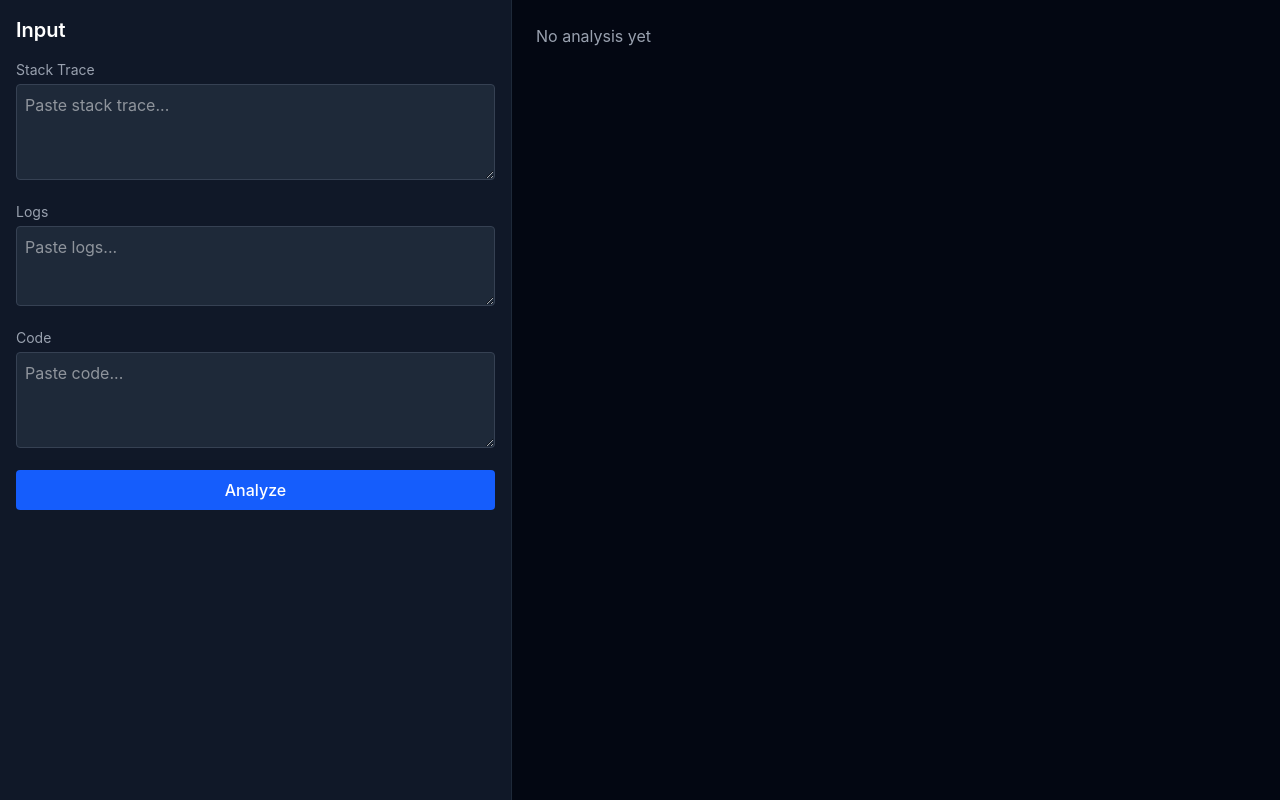
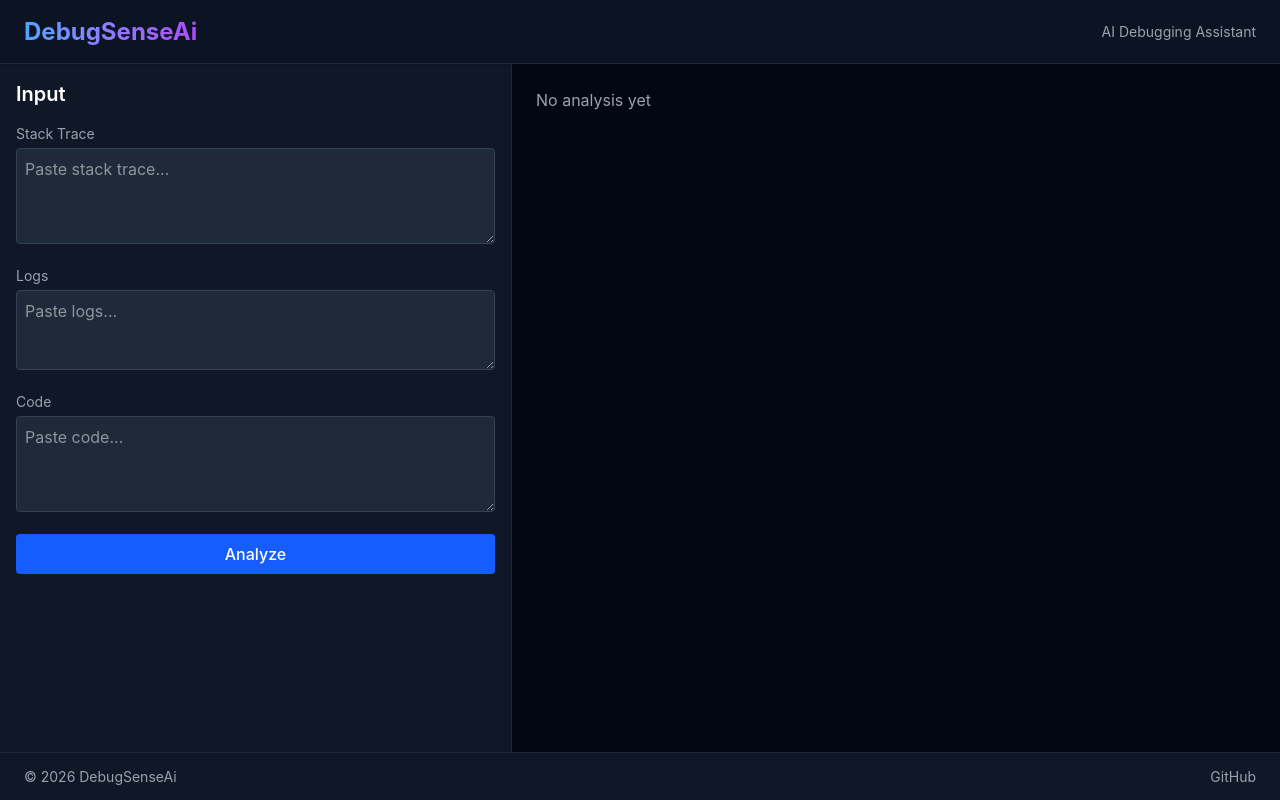
Before and after one commit to rudra1501/DebugeSenseAi, a React (Vite) app in the folder client/: page / in a window 1280 px wide. Built offline with nearby package versions, Linux system fonts and the light colour scheme.

Commit message:
header and footer added

```diff
--- a/client/src/App.jsx
+++ b/client/src/App.jsx
@@ -6,16 +6,41 @@ export default function App() {
   const [result, setResult] = useState(null);
 
   return (
-    <div className="h-screen flex bg-gray-950">
+    <div className="h-screen flex flex-col bg-gray-950">
+      {/* header */}
+      <div className="sticky top-0 z-50 h-16 min-h-[64px] flex-shrink-0 flex items-center justify-between px-6 border-b border-gray-800 bg-gray-900/80 backdrop-blur-md shadow-sm">
+        <h1 className="text-2xl font-bold bg-gradient-to-r from-blue-400 to-purple-500 text-transparent bg-clip-text">
+          DebugSenseAi
+        </h1>
 
-      <div className="w-2/5">
-        <InputPanel onResult={setResult} />
+        <span className="text-sm text-gray-400">AI Debugging Assistant</span>
       </div>
 
-      <div className="w-3/5">
-        <OutputPanel result={result} />
+      <div className="flex flex-1">
+        <div className="w-2/5">
+          <InputPanel onResult={setResult} />
+        </div>
+
+        <div className="w-3/5">
+          <OutputPanel result={result} />
+        </div>
       </div>
+      {/* footer */}
+      <div className="h-12 flex-shrink-0 flex items-center justify-between px-6 border-t border-gray-800 bg-gray-900 text-sm text-gray-400">
+        <span>© {new Date().getFullYear()} DebugSenseAi</span>
 
+        <div className="flex items-center gap-4">
+          {/* gitHub */}
+          <a
+            href="https://github.com/rudra1501/DebugeSenseAi"
+            target="_blank"
+            rel="noopener noreferrer"
+            className="hover:text-white transition"
+          >
+            GitHub
+          </a>
+        </div>
+      </div>
     </div>
   );
 }
```
